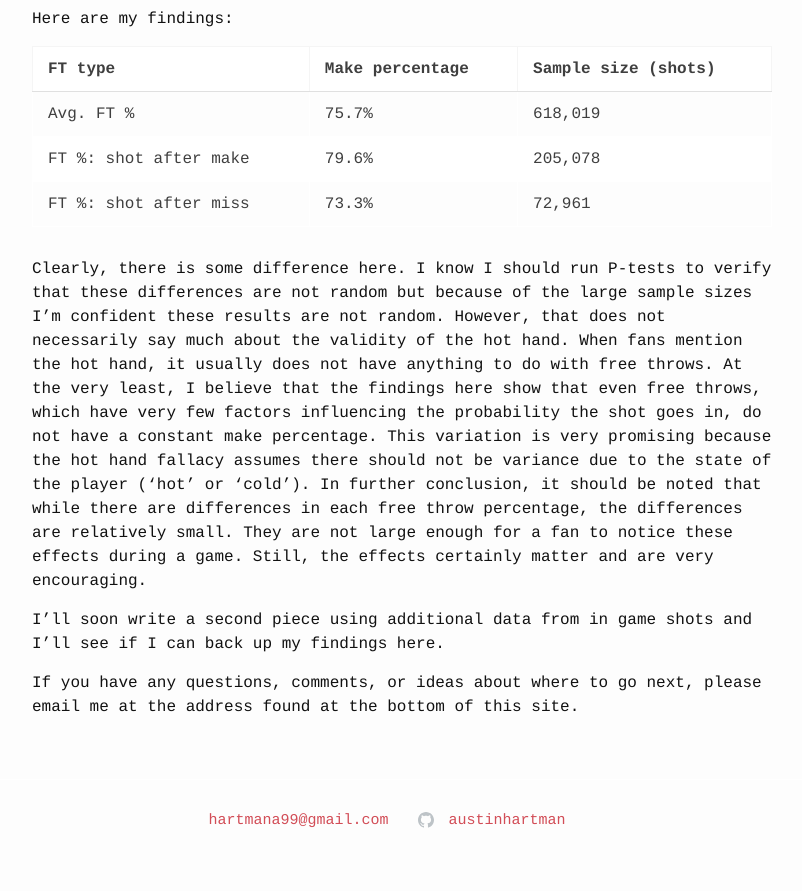
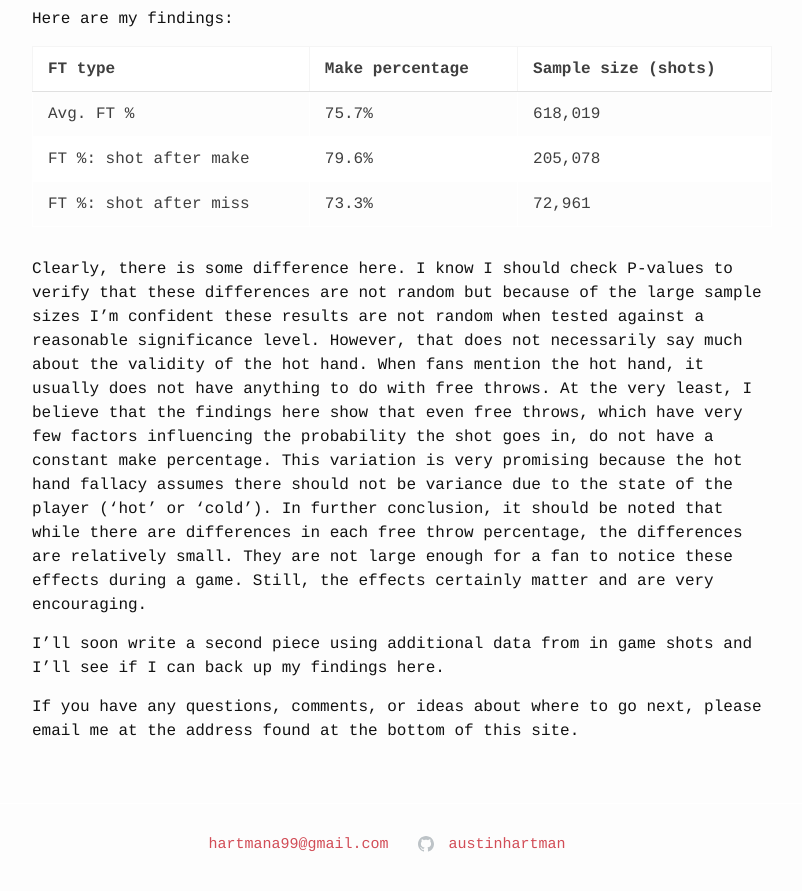
Before and after one commit to AustinHartman/auhar.com, a Jekyll site: the page built from _posts/2018-05-31-free-throws-and-randomness.md, in a window 1280 px wide and 900 px high, scrolled down 2459 px. Shown: the top 891 px of the window, without its empty margins (238-1040 px from the left). Built offline with Jekyll 4.4.1, drawn with Linux system fonts in a browser that asks for light colours.

Commit message:
fix typo

```diff
--- a/_posts/2018-05-31-free-throws-and-randomness.md
+++ b/_posts/2018-05-31-free-throws-and-randomness.md
@@ -90,9 +90,9 @@ Here are my findings:
 |FT %: shot after make|79.6% | 205,078|
 |FT %: shot after miss|73.3% |72,961 |
 
-Clearly, there is some difference here. I know I should run P-tests to
+Clearly, there is some difference here. I know I should check P-values to
 verify that these differences are not random but because of the large
-sample sizes I'm confident these results are not random.
+sample sizes I'm confident these results are not random when tested against a reasonable significance level.
 However, that  does not necessarily say much
 about the validity of the hot hand. When fans mention the hot hand,
 it usually does not have anything to do with free throws. At the very least,
```
